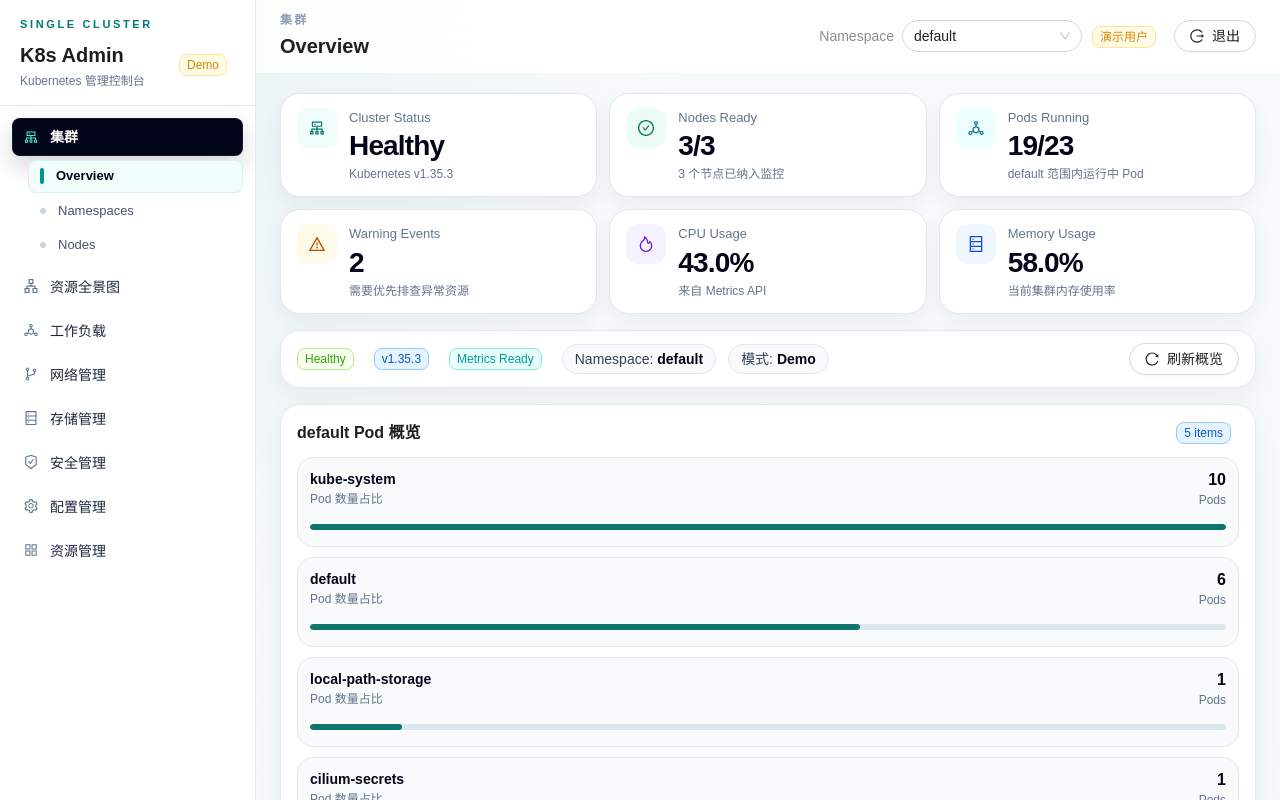
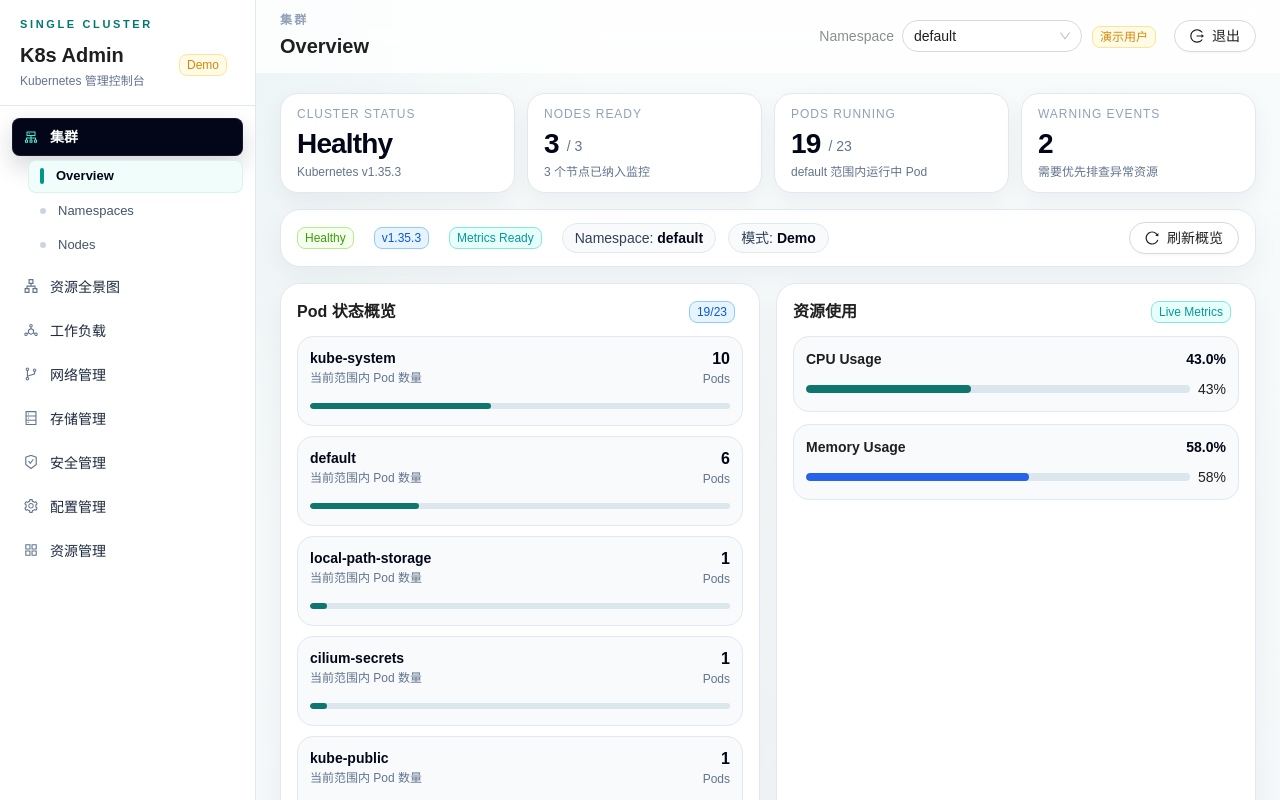
Before and after one commit to heihuzi-labs/captain-kube, a React (Vite) app in the folder web/: page /login in a window 1280 px wide. Both pictures are taken after a click on the button "进入演示". Shown: the top 800 px of the page. Built offline with nearby package versions, Linux system fonts and the light colour scheme.

Commit message:
refactor: reshape overview into dashboard-style layout

```diff
--- a/web/src/pages/OverviewPage.tsx
+++ b/web/src/pages/OverviewPage.tsx
@@ -1,7 +1,9 @@
 import {
   Alert,
   Button,
+  Empty,
   Progress,
+  Statistic,
   Skeleton,
   Space,
   Table,
@@ -189,6 +191,31 @@
   );
 }
 
+function CompactMetricCard({
+  title,
+  value,
+  suffix,
+  extra,
+}: {
+  title: string;
+  value: string | number;
+  suffix?: string;
+  extra?: string;
+}) {
+  return (
+    <section className="rounded-[18px] border border-slate-200 bg-white px-4 py-3 shadow-[0_8px_22px_rgba(15,23,42,0.05)]">
+      <div className="text-xs font-medium uppercase tracking-[0.08em] text-slate-400">{title}</div>
+      <div className="mt-2 flex items-end gap-2">
+        <div className="text-[1.75rem] font-semibold leading-none tracking-[-0.03em] text-slate-950">
+          {value}
+        </div>
+        {suffix ? <div className="pb-0.5 text-sm font-medium text-slate-500">{suffix}</div> : null}
+      </div>
+      {extra ? <div className="mt-1.5 text-xs text-slate-500">{extra}</div> : null}
+    </section>
+  );
+}
+
 function parseReadyCount(nodesReady: string) {
   const [ready = '0', total = '0'] = nodesReady.split('/');
   return {
@@ -348,46 +375,33 @@
     {
       title: 'Cluster Status',
       value: summary.clusterStatus,
-      meta: `Kubernetes ${summary.kubernetesVersion}`,
-      icon: <ClusterOutlined />,
-      accentClass: 'bg-teal-50 text-teal-700',
+      extra: `Kubernetes ${summary.kubernetesVersion}`,
     },
     {
       title: 'Nodes Ready',
-      value: `${readyStats.ready}/${readyStats.total}`,
-      meta: `${nodes.length} 个节点已纳入监控`,
-      icon: <CheckCircleOutlined />,
-      accentClass: 'bg-emerald-50 text-emerald-700',
+      value: readyStats.ready,
+      suffix: `/ ${readyStats.total}`,
+      extra: `${nodes.length} 个节点已纳入监控`,
     },
     {
       title: 'Pods Running',
-      value: `${podStats.running}/${podStats.total}`,
-      meta: `${namespace} 范围内运行中 Pod`,
-      icon: <DeploymentUnitOutlined />,
-      accentClass: 'bg-cyan-50 text-cyan-700',
+      value: podStats.running,
+      suffix: `/ ${podStats.total}`,
+      extra: `${namespace} 范围内运行中 Pod`,
     },
     {
       title: 'Warning Events',
-      value: String(warningCount),
-      meta: warningCount > 0 ? '需要优先排查异常资源' : '当前没有告警事件',
-      icon: <WarningOutlined />,
-      accentClass: 'bg-amber-50 text-amber-700',
-    },
-    {
-      title: 'CPU Usage',
-      value: summary.metricsAvailable ? summary.cpuUsage ?? '0%' : '--',
-      meta: summary.metricsAvailable ? '来自 Metrics API' : 'Metrics API 不可用',
-      icon: <FireOutlined />,
-      accentClass: 'bg-violet-50 text-violet-700',
-    },
-    {
-      title: 'Memory Usage',
-      value: summary.metricsAvailable ? summary.memoryUsage ?? '0%' : '--',
-      meta: summary.metricsAvailable ? '当前集群内存使用率' : '等待 Metrics 恢复',
-      icon: <DatabaseOutlined />,
-      accentClass: 'bg-blue-50 text-blue-700',
+      value: warningCount,
+      extra: warningCount > 0 ? '需要优先排查异常资源' : '当前没有告警事件',
     },
   ];
+
+  const podOverviewItems =
+    namespaceStats.length > 0
+      ? namespaceStats
+      : [{ namespace, pods: podStats.running }];
+
+  const recentWarnings = warnings.slice(0, 4);
 
   return (
     <section className="space-y-4">
@@ -399,15 +413,14 @@
         />
       ) : null}
 
-      <section className="grid gap-3 md:grid-cols-2 xl:grid-cols-3">
+      <section className="grid gap-3 md:grid-cols-2 xl:grid-cols-4">
         {summaryCards.map((item) => (
-          <SummaryCard
+          <CompactMetricCard
             key={item.title}
             title={item.title}
             value={item.value}
-            meta={item.meta}
-            icon={item.icon}
-            accentClass={item.accentClass}
+            suffix={item.suffix}
+            extra={item.extra}
           />
         ))}
       </section>
@@ -436,15 +449,15 @@
         </div>
       </section>
 
-      <section className="grid gap-4 2xl:grid-cols-[1.05fr_0.95fr]">
+      <section className="grid gap-4 xl:grid-cols-2">
         <Panel
-          title={namespace ? `${namespace} Pod 概览` : '命名空间 Pod 分布'}
-          extra={<Tag color="blue">{namespaceStats.length} items</Tag>}
-          className="min-h-[380px]"
+          title="Pod 状态概览"
+          extra={<Tag color="blue">{podStats.running}/{podStats.total}</Tag>}
         >
+          {podStats.total > 0 ? (
             <div className="space-y-2.5">
-            {namespaceStats.map((item) => {
-              const percent = Math.round((item.pods / maxNamespacePods) * 100);
+              {podOverviewItems.map((item) => {
+                const percent = podStats.total > 0 ? Math.round((item.pods / podStats.total) * 100) : 0;
 
                 return (
                   <section
@@ -456,7 +469,7 @@
                         <div className="truncate text-sm font-semibold text-slate-950">
                           {item.namespace}
                         </div>
-                      <div className="mt-0.5 text-xs text-slate-500">Pod 数量占比</div>
+                        <div className="mt-0.5 text-xs text-slate-500">当前范围内 Pod 数量</div>
                       </div>
                       <div className="shrink-0 text-right">
                         <div className="text-base font-semibold text-slate-950">{item.pods}</div>
@@ -474,9 +487,20 @@
                 );
               })}
             </div>
+          ) : (
+            <div className="rounded-[16px] border border-dashed border-slate-300 bg-slate-50 px-4 py-8">
+              <Empty
+                image={Empty.PRESENTED_IMAGE_SIMPLE}
+                description={
+                  <span className="text-sm text-slate-500">
+                    当前命名空间没有可展示的 Pod 数据
+                  </span>
+                }
+              />
+            </div>
+          )}
         </Panel>
 
-        <div className="grid gap-4">
         <Panel
           title="资源使用"
           extra={
@@ -521,12 +545,46 @@
             </div>
           ) : (
             <div className="rounded-[16px] border border-dashed border-slate-300 bg-slate-50 px-3 py-4 text-sm text-slate-500">
-                当前集群 Metrics API 不可用，资源使用率暂时无法展示。后续接通 metrics-server 后，该区域直接承接实时数据。
+              当前集群 Metrics API 不可用，资源使用率暂时无法展示。
+            </div>
+          )}
+        </Panel>
+      </section>
+
+      <section className="grid gap-4 xl:grid-cols-2">
+        <Panel title="最近异常">
+          {recentWarnings.length > 0 ? (
+            <div className="space-y-2.5">
+              {recentWarnings.map((item) => (
+                <section
+                  key={`${item.namespace}-${item.kind}-${item.name}-${item.reason}`}
+                  className="rounded-[16px] border border-slate-200 bg-slate-50 px-3 py-2.5"
+                >
+                  <div className="flex items-start justify-between gap-3">
+                    <div className="min-w-0">
+                      <div className="truncate text-sm font-semibold text-slate-950">
+                        {item.name}
+                      </div>
+                      <div className="mt-1 text-xs text-slate-500">
+                        {item.namespace} / {item.reason}
+                      </div>
+                    </div>
+                    <Tag color="orange">{item.count}</Tag>
+                  </div>
+                </section>
+              ))}
+            </div>
+          ) : (
+            <div className="rounded-[16px] border border-dashed border-slate-300 bg-slate-50 px-4 py-8">
+              <Empty
+                image={Empty.PRESENTED_IMAGE_SIMPLE}
+                description={<span className="text-sm text-slate-500">当前没有 Warning 事件</span>}
+              />
             </div>
           )}
         </Panel>
 
-          <Panel title="集群健康摘要">
+        <Panel title="健康摘要">
           <div className="grid gap-2.5 sm:grid-cols-2">
             {[
               {
@@ -567,7 +625,6 @@
             ))}
           </div>
         </Panel>
-        </div>
       </section>
 
       <Panel
```
Lines whose indentation alone changed are shown as unchanged.
